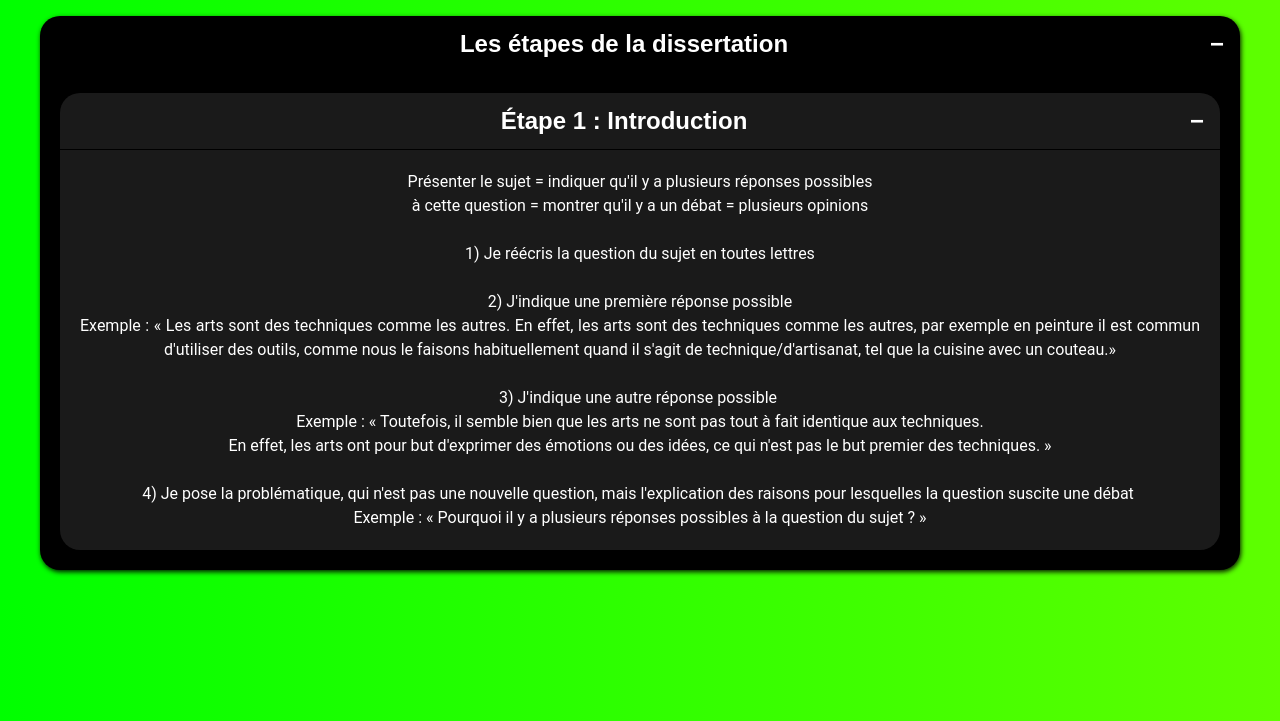
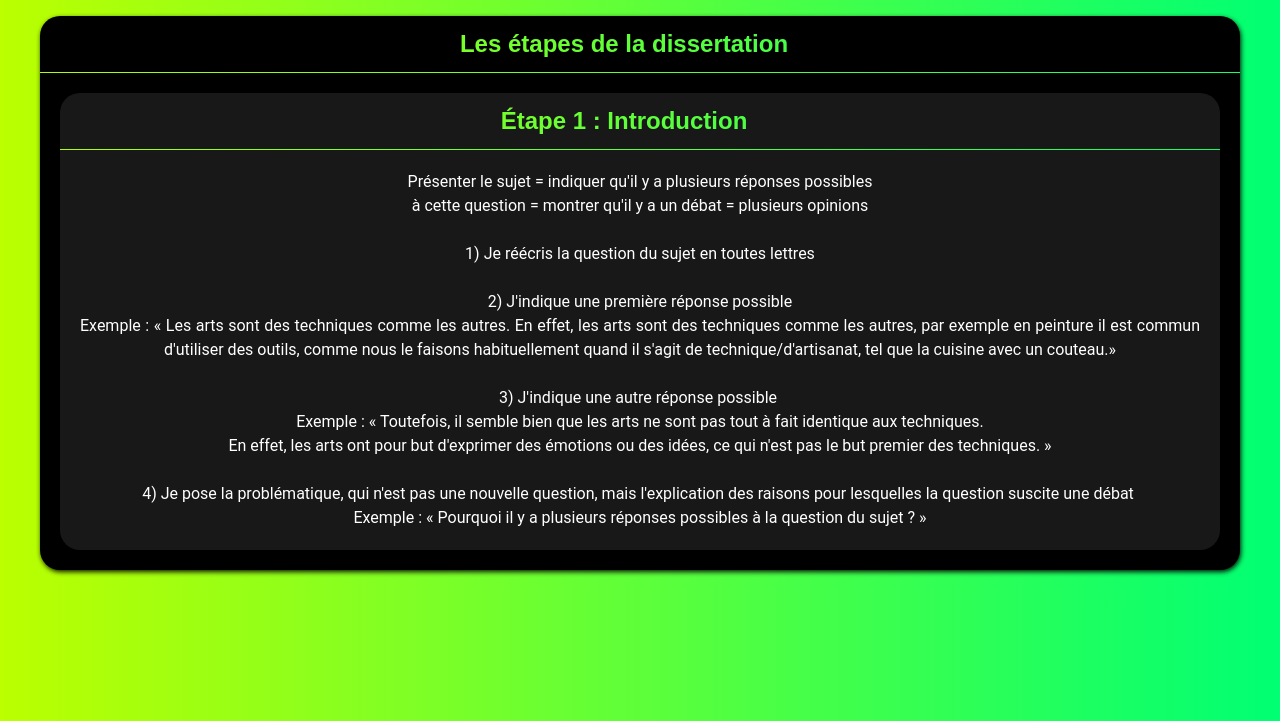
Before and after one commit to Leonard-Rien/cours.leonard-rien.fr, a plain HTML site: page Philo/Les arts.html in a window 1280 px wide. Shown: the part 79-800 px from the top of the page. Drawn offline with Linux system fonts and the light colour scheme.

Commit message:
dégradé

```diff
--- a/ITEC/matiere.css
+++ b/ITEC/matiere.css
@@ -1,4 +1,14 @@
 body {
-  background-image: linear-gradient(270deg, #ff002b 0%, #ff2600 100%);
+  background: linear-gradient(90deg, #ff004c 0%, #ff5e00);
+}
 
+.bloc-header{
+  background: -webkit-linear-gradient(0deg, #ff004c 0%, #ff5e00);
+  -webkit-background-clip: text;
+  -webkit-text-fill-color: transparent;
 }
+
+.bloc-body.active{
+  border-top: 1px solid;
+  border-image: linear-gradient(90deg, #ff004c 0%, #ff5e00) 100;
+}
--- a/Maths/matiere.css
+++ b/Maths/matiere.css
@@ -1,4 +1,14 @@
 body {
-  background-image: linear-gradient(90deg, #f1ff00 0%, #fff100 100%);
+  background-image: linear-gradient(90deg, #ff9100 0%, #e5ff00);
+}
 
+.bloc-header{
+  background: -webkit-linear-gradient(0deg, #ff9100 0%, #e5ff00);
+  -webkit-background-clip: text;
+  -webkit-text-fill-color: transparent;
 }
+
+.bloc-body.active{
+  border-top: 1px solid;
+  border-image: linear-gradient(90deg, #ff9100 0%, #e5ff00) 100;
+}
--- a/Philo/matiere.css
+++ b/Philo/matiere.css
@@ -1,3 +1,14 @@
 body {
-  background-image: linear-gradient(270deg, #5eff00 0%, #00ff00 100%);
+  background: linear-gradient(90deg, #bbff00 0%, #00ff73);
 }
+
+.bloc-header{
+  background: -webkit-linear-gradient(0deg, #bbff00 0%, #00ff73);
+  -webkit-background-clip: text;
+  -webkit-text-fill-color: transparent;
+}
+
+.bloc-body.active{
+  border-top: 1px solid;
+  border-image: linear-gradient(90deg, #bbff00 0%, #00ff73) 100;
+}
--- a/Physique/matiere.css
+++ b/Physique/matiere.css
@@ -1,4 +1,14 @@
 body {
-  background-image: linear-gradient(90deg, #ff7b00 0%, #ff7b00 100%);
+  background: linear-gradient(90deg, #ff3300 0%, #ff9900);
+}
 
+.bloc-header{
+  background: -webkit-linear-gradient(0deg, #ff3300 0%, #ff9900);
+  -webkit-background-clip: text;
+  -webkit-text-fill-color: transparent;
 }
+
+.bloc-body.active{
+  border-top: 1px solid;
+  border-image: linear-gradient(90deg, #ff3300 0%, #ff9900) 100;
+}
--- a/style.css
+++ b/style.css
@@ -55,6 +55,12 @@ body {
   background-color:#000;
 /*background-image: linear-gradient(270deg, #F00 0%, #bb00ff 100%);*/
   color: #fff;
+  --couleur_texte: #ffffff;
+  --couleur_fond1: #000;
+  --couleur_fond2: #181818;
+  --couleur_fond3: #333;
+  --primary: #ffffff;
+
   --hauteur_header:min(60px,12vw);
   --hauteur_message_et_bouton_envoyer: min(15vw,75px);
   --largeur_bouton_envoyer: min(30vw,150px);
@@ -172,7 +178,7 @@ td {
   margin-top: 0; /* Supprime la marge en haut du premier élément */
 }
 .bloc_Philo .bloc {
-  background: linear-gradient(180deg, #9dff00 0%, #00ff80);
+  background: linear-gradient(180deg, #bbff00 0%, #00ff73);
   margin-top: 0; /* Supprime la marge en haut du premier élément */
 }
 .bloc_Anglais .bloc {
@@ -190,16 +196,16 @@ td {
 
 
 
-.bloc_EE .bloc .bloc-body,
-.bloc_SIN .bloc .bloc-body,
-.bloc_ITEC .bloc .bloc-body,
-.bloc_PC .bloc .bloc-body,
-.bloc_Maths .bloc .bloc-body,
-.bloc_Philo .bloc .bloc-body,
-.bloc_Anglais .bloc .bloc-body,
-.bloc_Histoire .bloc .bloc-body,
-.bloc_Espagnol .bloc .bloc-body{
- /* background: linear-gradient(0deg, rgba(0, 0, 0, 0.2) 75%, rgba(255, 255, 255, 0) 100%);*/
+.bloc_EE .bloc .bloc-body.active,
+.bloc_SIN .bloc .bloc-body.active,
+.bloc_ITEC .bloc .bloc-body.active,
+.bloc_PC .bloc .bloc-body.active,
+.bloc_Maths .bloc .bloc-body.active,
+.bloc_Philo .bloc .bloc-body.active,
+.bloc_Anglais .bloc .bloc-body.active,
+.bloc_Histoire .bloc .bloc-body.active,
+.bloc_Espagnol .bloc .bloc-body.active{
+  border-top: 1px solid #000000;
 }
 
 
@@ -243,7 +249,7 @@ td {
 
   border-radius: 20px;
   background-color:#00000000;
-  color: #fff;
+
   border: none;
   width:100%;
   font-size: min(4vw,1.5em);
@@ -289,7 +295,6 @@ white-space-collapse: collapse;
 }
 
 .bloc-body.active{
-  border-top: 1px solid #000000;
   line-height: 1.5rem;
   white-space-collapse: collapse;
   transition: max-height 0.2s ease-out, border 0.3s ;
@@ -312,29 +317,3 @@ embed{
   border-radius: 20px;
   background-color:#000;
 }
-
-@media (prefers-color-scheme: dark) {
-  :root {
-    --couleur_texte: #ffffff;
-    --couleur_fond1: #000;
-    --couleur_fond2: #1a1a1a;
-    --couleur_fond3: #333;
-    --primary: #ffffff;
-    --secondary: #575757;
-    --accent: #11ff00;
-
-  }
-}
-
-@media (prefers-color-scheme: light) {
-  :root {
-    --couleur_texte: #ffffff;
-    --couleur_fond1: #000;
-    --couleur_fond2: #1a1a1a;
-    --couleur_fond3: #333;
-    --primary: #ffffff;
-    --secondary: #575757;
-    --accent: #11ff00;
-
-  }
-}
```
